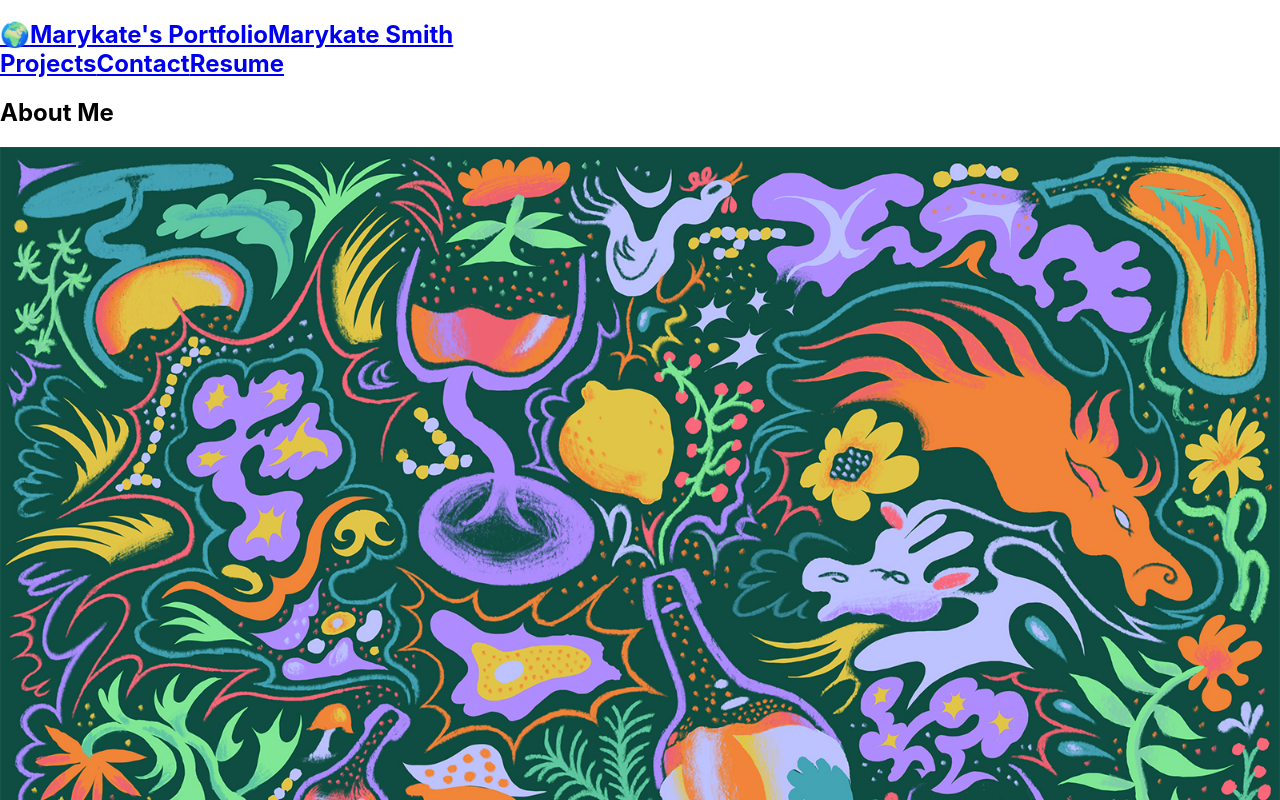
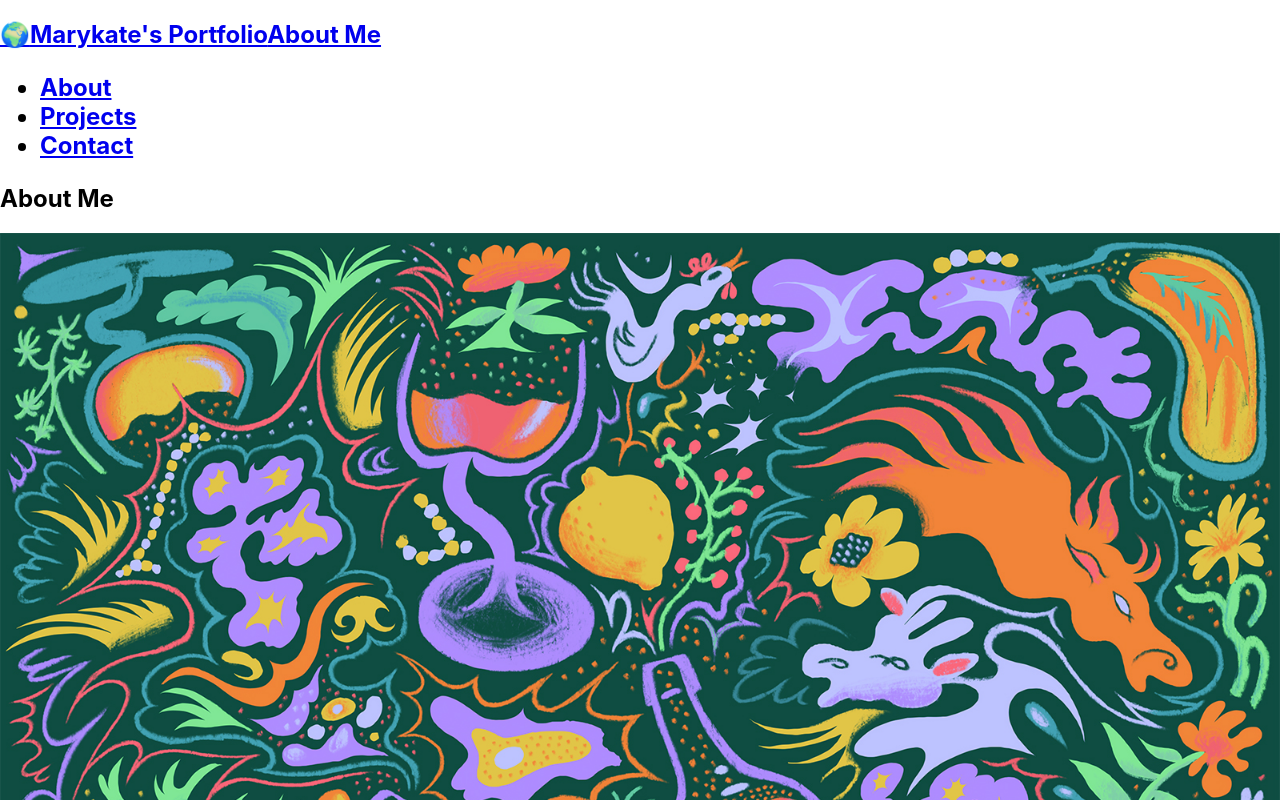
Before and after one commit to Marykate94/marykate-portfolio, a React (Create React App) app: page / in a window 1280 px wide. Shown: the top 800 px of the page. Built offline with nearby package versions, Linux system fonts and the light colour scheme.

Commit message:
created useState to direct to only section selected

```diff
--- a/src/App.js
+++ b/src/App.js
@@ -1,5 +1,5 @@
 import logo from './logo.svg';
-import React from 'react';
+import React, { useState} from 'react';
 import './App.css';
 import Nav from './components/Nav';
 import About from './components/About';
@@ -8,15 +8,26 @@ import Project from './components/Project';
 
 
 function App() {
+
+  // const currentPage = "Contact";
+
+  const [currentPage, setCurrentPage] = useState("About")
+
+  function renderPage() {
+    if(currentPage == "About") {
+      return <About />;
+    } else  if(currentPage == "Contact") {
+      return <Contact />;
+    }
+  }
+
   return (
-    <div>
-      <Nav></Nav>
-      <main>
-            <About></About>
-            <Contact></Contact>
-            <Project></Project>
-      </main>
-    </div>
+    <main>
+      <Nav setCurrentPage={setCurrentPage} />
+
+
+      {renderPage()}
+    </main>
   );
 }
 
--- a/src/components/Nav/index.js
+++ b/src/components/Nav/index.js
@@ -1,7 +1,6 @@
-import React, { useEffect } from 'react';
-import { capitalizeFirstLetter } from '../../utils/helpers';
+import React from 'react';
 
-function Nav() {
+function Nav(props) {
   return (
     <header >
         <h2>
@@ -9,18 +8,23 @@ function Nav() {
                 <span role="img" aria-label="globe">🌍</span>Marykate's Portfolio
             </a>
             <a href="#about">
-               Marykate Smith
+               About Me
             </a>
           <nav>
-            <a href="#project">
-              Projects
-            </a>
-            <a href="#contact">
-              Contact
-            </a>
-            <a href="Resume">
-              Resume
-            </a>
+          <ul class="navbar-nav">
+      <li class="nav-item active">
+        <a class="nav-link" href="#About" onClick={() => {props.setCurrentPage("About")}}>About <span class="sr-only"></span></a>
+      </li>
+
+      <li class="nav-item">
+        <a class="nav-link" href="#Projects" onClick={() => {props.setCurrentPage("Projects")}}>Projects <span class="sr-only"> </span></a>
+      </li>
+
+      <li class="nav-item">
+        <a class="nav-link" href="#Contact"  onClick={() => {props.setCurrentPage("Contact")}}>Contact</a>
+        <link to={"./Contact"}></link>
+      </li>
+    </ul>
           </nav>
         </h2>
 
```
